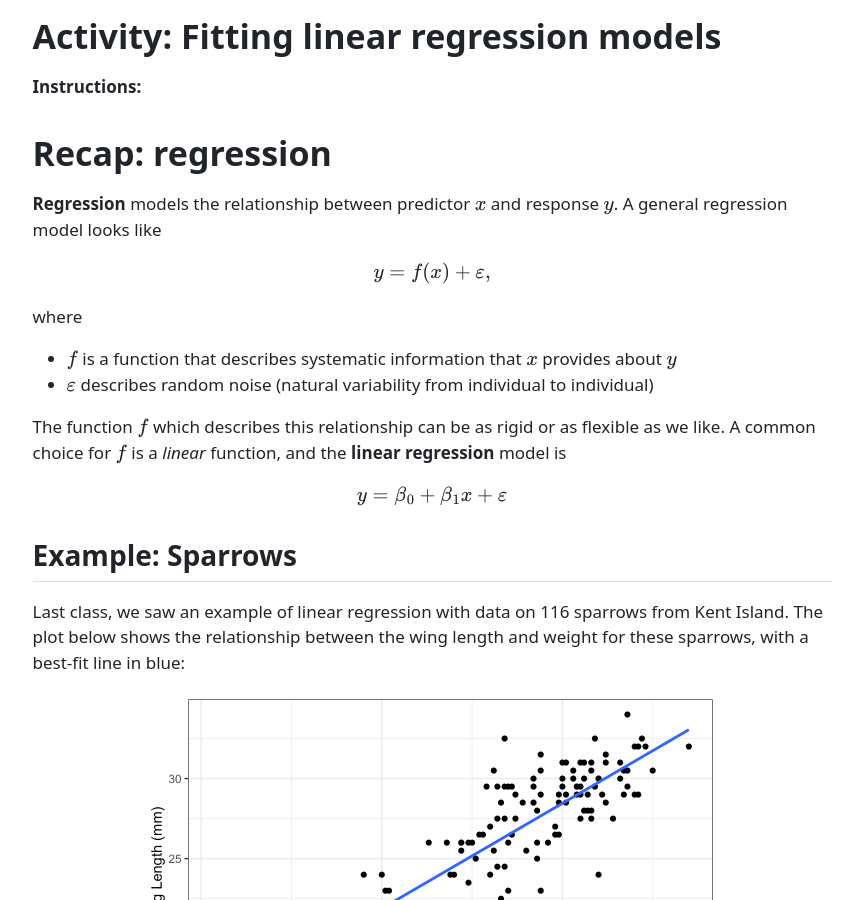
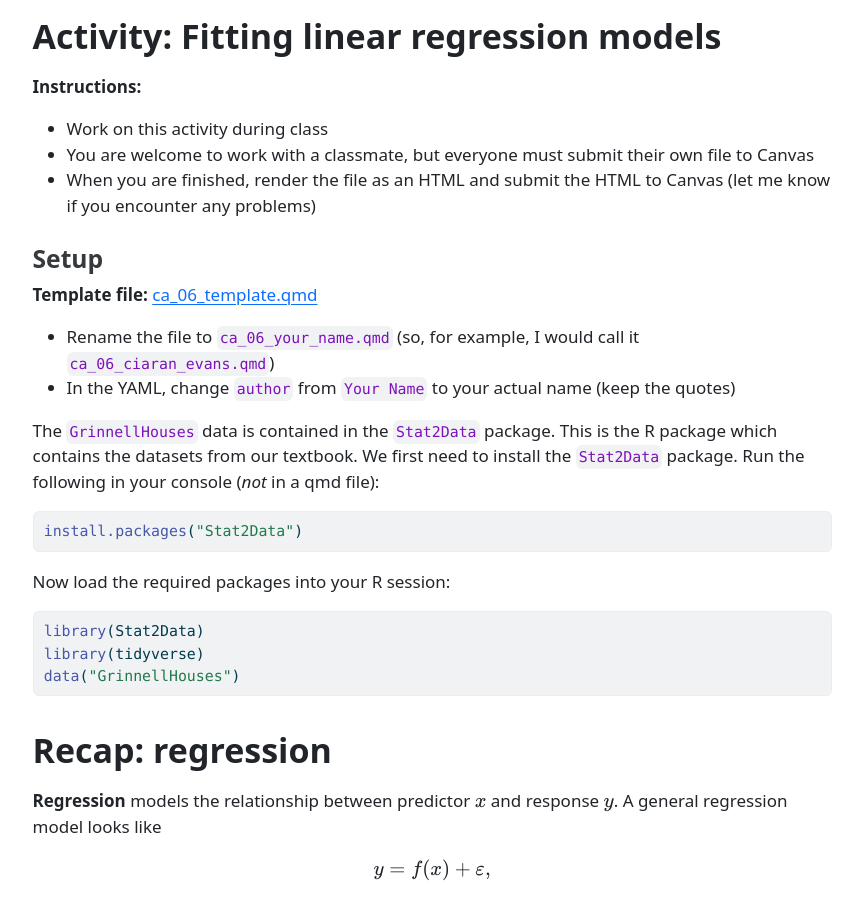
Before and after one commit to sta112-s26/sta112-s26.github.io, a Jekyll site: the page class_activities/ca_06.html, which Jekyll copies as it is, in a window 1280 px wide and 900 px high. Shown: the whole window, without its empty margins (208-1071 px from the left). Built offline with Jekyll 4.4.1, drawn with Linux system fonts in a browser that asks for light colours.

Commit message:
class 6 material

```diff
--- a/class_activities/ca_06.html
+++ b/class_activities/ca_06.html
@@ -129,6 +129,29 @@ window.Quarto = {
 
 
 <p><strong>Instructions:</strong></p>
+<ul>
+<li>Work on this activity during class</li>
+<li>You are welcome to work with a classmate, but everyone must submit their own file to Canvas</li>
+<li>When you are finished, render the file as an HTML and submit the HTML to Canvas (let me know if you encounter any problems)</li>
+</ul>
+<section id="setup" class="level3">
+<h3 class="anchored" data-anchor-id="setup">Setup</h3>
+<p><strong>Template file:</strong> <a href="https://sta112-s26.github.io/class_activities/ca_06_template.qmd">ca_06_template.qmd</a></p>
+<ul>
+<li>Rename the file to <code>ca_06_your_name.qmd</code> (so, for example, I would call it <code>ca_06_ciaran_evans.qmd</code>)</li>
+<li>In the YAML, change <code>author</code> from <code>Your Name</code> to your actual name (keep the quotes)</li>
+</ul>
+<p>The <code>GrinnellHouses</code> data is contained in the <code>Stat2Data</code> package. This is the R package which contains the datasets from our textbook. We first need to install the <code>Stat2Data</code> package. Run the following in your console (<em>not</em> in a qmd file):</p>
+<div class="cell">
+<div class="code-copy-outer-scaffold"><div class="sourceCode cell-code" id="cb1"><pre class="sourceCode r code-with-copy"><code class="sourceCode r"><span id="cb1-1"><a href="#cb1-1" aria-hidden="true" tabindex="-1"></a><span class="fu">install.packages</span>(<span class="st">"Stat2Data"</span>)</span></code></pre></div><button title="Copy to Clipboard" class="code-copy-button"><i class="bi"></i></button></div>
+</div>
+<p>Now load the required packages into your R session:</p>
+<div class="cell">
+<div class="code-copy-outer-scaffold"><div class="sourceCode cell-code" id="cb2"><pre class="sourceCode r code-with-copy"><code class="sourceCode r"><span id="cb2-1"><a href="#cb2-1" aria-hidden="true" tabindex="-1"></a><span class="fu">library</span>(Stat2Data)</span>
+<span id="cb2-2"><a href="#cb2-2" aria-hidden="true" tabindex="-1"></a><span class="fu">library</span>(tidyverse)</span>
+<span id="cb2-3"><a href="#cb2-3" aria-hidden="true" tabindex="-1"></a><span class="fu">data</span>(<span class="st">"GrinnellHouses"</span>)</span></code></pre></div><button title="Copy to Clipboard" class="code-copy-button"><i class="bi"></i></button></div>
+</div>
+</section>
 <section id="recap-regression" class="level1">
 <h1>Recap: regression</h1>
 <p><strong>Regression</strong> models the relationship between predictor <span class="math inline">\(x\)</span> and response <span class="math inline">\(y\)</span>. A general regression model looks like</p>
@@ -151,7 +174,7 @@ y = \beta_0 + \beta_1 x + \varepsilon
 <div class="cell-output-display">
 <div class="quarto-figure quarto-figure-center">
 <figure class="figure">
-<p><img src="ca_06_files/figure-html/unnamed-chunk-1-1.png" class="img-fluid quarto-figure quarto-figure-center figure-img" width="576"></p>
+<p><img src="ca_06_files/figure-html/unnamed-chunk-3-1.png" class="img-fluid quarto-figure quarto-figure-center figure-img" width="576"></p>
 </figure>
 </div>
 </div>
@@ -167,7 +190,7 @@ y = \beta_0 + \beta_1 x + \varepsilon
 <div class="cell-output-display">
 <div class="quarto-figure quarto-figure-center">
 <figure class="figure">
-<p><img src="ca_06_files/figure-html/unnamed-chunk-2-1.png" class="img-fluid quarto-figure quarto-figure-center figure-img" width="576"></p>
+<p><img src="ca_06_files/figure-html/unnamed-chunk-4-1.png" class="img-fluid quarto-figure quarto-figure-center figure-img" width="576"></p>
 </figure>
 </div>
 </div>
@@ -203,7 +226,7 @@ y = \beta_0 + \beta_1 x + \varepsilon
 <div class="cell-output-display">
 <div class="quarto-figure quarto-figure-center">
 <figure class="figure">
-<p><img src="ca_06_files/figure-html/unnamed-chunk-3-1.png" class="img-fluid quarto-figure quarto-figure-center figure-img" width="1152"></p>
+<p><img src="ca_06_files/figure-html/unnamed-chunk-5-1.png" class="img-fluid quarto-figure quarto-figure-center figure-img" width="1152"></p>
 </figure>
 </div>
 </div>
@@ -269,7 +292,7 @@ y = \beta_0 + \beta_1 x + \varepsilon
 <div class="cell-output-display">
 <div class="quarto-figure quarto-figure-center">
 <figure class="figure">
-<p><img src="ca_06_files/figure-html/unnamed-chunk-4-1.png" class="img-fluid quarto-figure quarto-figure-center figure-img" width="1152"></p>
+<p><img src="ca_06_files/figure-html/unnamed-chunk-6-1.png" class="img-fluid quarto-figure quarto-figure-center figure-img" width="1152"></p>
 </figure>
 </div>
 </div>
@@ -282,10 +305,10 @@ y = \beta_0 + \beta_1 x + \varepsilon
 <h2 class="anchored" data-anchor-id="fitting-the-model-in-r">Fitting the model in R</h2>
 <p>In R, we can fit a linear regression model using the <code>lm</code> function. Here is code that will fit the model for the Accord dataset. (The code loads the <code>AccordPrice</code> dataset first, which comes from the <code>Stat2Data</code> package, and then fits the model).</p>
 <div class="cell">
-<div class="code-copy-outer-scaffold"><div class="sourceCode cell-code" id="cb1"><pre class="sourceCode r code-with-copy"><code class="sourceCode r"><span id="cb1-1"><a href="#cb1-1" aria-hidden="true" tabindex="-1"></a><span class="fu">library</span>(Stat2Data)</span>
-<span id="cb1-2"><a href="#cb1-2" aria-hidden="true" tabindex="-1"></a><span class="fu">data</span>(<span class="st">"AccordPrice"</span>)</span>
-<span id="cb1-3"><a href="#cb1-3" aria-hidden="true" tabindex="-1"></a></span>
-<span id="cb1-4"><a href="#cb1-4" aria-hidden="true" tabindex="-1"></a><span class="fu">lm</span>(Price <span class="sc">~</span> Mileage, <span class="at">data =</span> AccordPrice)</span></code></pre></div><button title="Copy to Clipboard" class="code-copy-button"><i class="bi"></i></button></div>
+<div class="code-copy-outer-scaffold"><div class="sourceCode cell-code" id="cb3"><pre class="sourceCode r code-with-copy"><code class="sourceCode r"><span id="cb3-1"><a href="#cb3-1" aria-hidden="true" tabindex="-1"></a><span class="fu">library</span>(Stat2Data)</span>
+<span id="cb3-2"><a href="#cb3-2" aria-hidden="true" tabindex="-1"></a><span class="fu">data</span>(<span class="st">"AccordPrice"</span>)</span>
+<span id="cb3-3"><a href="#cb3-3" aria-hidden="true" tabindex="-1"></a></span>
+<span id="cb3-4"><a href="#cb3-4" aria-hidden="true" tabindex="-1"></a><span class="fu">lm</span>(Price <span class="sc">~</span> Mileage, <span class="at">data =</span> AccordPrice)</span></code></pre></div><button title="Copy to Clipboard" class="code-copy-button"><i class="bi"></i></button></div>
 <div class="cell-output cell-output-stdout">
 <pre><code>
 Call:
@@ -314,33 +337,34 @@ Coefficients:
 <h2 class="anchored" data-anchor-id="questions">Questions</h2>
 <p>Let’s begin by exploring the data and considering different regression lines. The code below plots the price and area of the Grinnell houses, and adds a line with an intercept of 85 and a slope of 100. It also reports the SSE for that line.</p>
 <div class="cell">
-<div class="code-copy-outer-scaffold"><div class="sourceCode cell-code" id="cb3"><pre class="sourceCode r code-with-copy"><code class="sourceCode r"><span id="cb3-1"><a href="#cb3-1" aria-hidden="true" tabindex="-1"></a><span class="fu">library</span>(Stat2Data)</span>
-<span id="cb3-2"><a href="#cb3-2" aria-hidden="true" tabindex="-1"></a><span class="fu">data</span>(<span class="st">"GrinnellHouses"</span>)</span>
-<span id="cb3-3"><a href="#cb3-3" aria-hidden="true" tabindex="-1"></a></span>
-<span id="cb3-4"><a href="#cb3-4" aria-hidden="true" tabindex="-1"></a><span class="co"># change values here!</span></span>
-<span id="cb3-5"><a href="#cb3-5" aria-hidden="true" tabindex="-1"></a>est_intercept <span class="ot">=</span> <span class="dv">85</span></span>
-<span id="cb3-6"><a href="#cb3-6" aria-hidden="true" tabindex="-1"></a>est_slope <span class="ot">=</span> <span class="dv">100</span></span>
-<span id="cb3-7"><a href="#cb3-7" aria-hidden="true" tabindex="-1"></a></span>
-<span id="cb3-8"><a href="#cb3-8" aria-hidden="true" tabindex="-1"></a><span class="co"># plot</span></span>
-<span id="cb3-9"><a href="#cb3-9" aria-hidden="true" tabindex="-1"></a>GrinnellHouses <span class="sc">|&gt;</span></span>
-<span id="cb3-10"><a href="#cb3-10" aria-hidden="true" tabindex="-1"></a>  <span class="fu">ggplot</span>(<span class="fu">aes</span>(<span class="at">x =</span> SquareFeet, <span class="at">y =</span> SalePrice)) <span class="sc">+</span></span>
-<span id="cb3-11"><a href="#cb3-11" aria-hidden="true" tabindex="-1"></a>  <span class="fu">geom_point</span>() <span class="sc">+</span></span>
-<span id="cb3-12"><a href="#cb3-12" aria-hidden="true" tabindex="-1"></a>  <span class="fu">geom_abline</span>(<span class="at">intercept =</span> est_intercept,</span>
-<span id="cb3-13"><a href="#cb3-13" aria-hidden="true" tabindex="-1"></a>              <span class="at">slope =</span> est_slope,</span>
-<span id="cb3-14"><a href="#cb3-14" aria-hidden="true" tabindex="-1"></a>              <span class="at">color =</span> <span class="st">"blue"</span>,</span>
-<span id="cb3-15"><a href="#cb3-15" aria-hidden="true" tabindex="-1"></a>              <span class="at">lwd =</span> <span class="fl">1.5</span>)</span></code></pre></div><button title="Copy to Clipboard" class="code-copy-button"><i class="bi"></i></button></div>
+<div class="code-copy-outer-scaffold"><div class="sourceCode cell-code" id="cb5"><pre class="sourceCode r code-with-copy"><code class="sourceCode r"><span id="cb5-1"><a href="#cb5-1" aria-hidden="true" tabindex="-1"></a><span class="fu">library</span>(Stat2Data)</span>
+<span id="cb5-2"><a href="#cb5-2" aria-hidden="true" tabindex="-1"></a><span class="fu">library</span>(tidyverse)</span>
+<span id="cb5-3"><a href="#cb5-3" aria-hidden="true" tabindex="-1"></a><span class="fu">data</span>(<span class="st">"GrinnellHouses"</span>)</span>
+<span id="cb5-4"><a href="#cb5-4" aria-hidden="true" tabindex="-1"></a></span>
+<span id="cb5-5"><a href="#cb5-5" aria-hidden="true" tabindex="-1"></a><span class="co"># change values here!</span></span>
+<span id="cb5-6"><a href="#cb5-6" aria-hidden="true" tabindex="-1"></a>est_intercept <span class="ot">=</span> <span class="dv">85</span></span>
+<span id="cb5-7"><a href="#cb5-7" aria-hidden="true" tabindex="-1"></a>est_slope <span class="ot">=</span> <span class="dv">100</span></span>
+<span id="cb5-8"><a href="#cb5-8" aria-hidden="true" tabindex="-1"></a></span>
+<span id="cb5-9"><a href="#cb5-9" aria-hidden="true" tabindex="-1"></a><span class="co"># plot</span></span>
+<span id="cb5-10"><a href="#cb5-10" aria-hidden="true" tabindex="-1"></a>GrinnellHouses <span class="sc">|&gt;</span></span>
+<span id="cb5-11"><a href="#cb5-11" aria-hidden="true" tabindex="-1"></a>  <span class="fu">ggplot</span>(<span class="fu">aes</span>(<span class="at">x =</span> SquareFeet, <span class="at">y =</span> SalePrice)) <span class="sc">+</span></span>
+<span id="cb5-12"><a href="#cb5-12" aria-hidden="true" tabindex="-1"></a>  <span class="fu">geom_point</span>() <span class="sc">+</span></span>
+<span id="cb5-13"><a href="#cb5-13" aria-hidden="true" tabindex="-1"></a>  <span class="fu">geom_abline</span>(<span class="at">intercept =</span> est_intercept,</span>
+<span id="cb5-14"><a href="#cb5-14" aria-hidden="true" tabindex="-1"></a>              <span class="at">slope =</span> est_slope,</span>
+<span id="cb5-15"><a href="#cb5-15" aria-hidden="true" tabindex="-1"></a>              <span class="at">color =</span> <span class="st">"blue"</span>,</span>
+<span id="cb5-16"><a href="#cb5-16" aria-hidden="true" tabindex="-1"></a>              <span class="at">lwd =</span> <span class="fl">1.5</span>)</span></code></pre></div><button title="Copy to Clipboard" class="code-copy-button"><i class="bi"></i></button></div>
 <div class="cell-output-display">
 <div>
 <figure class="figure">
-<p><img src="ca_06_files/figure-html/unnamed-chunk-6-1.png" class="img-fluid figure-img" width="672"></p>
+<p><img src="ca_06_files/figure-html/unnamed-chunk-8-1.png" class="img-fluid figure-img" width="672"></p>
 </figure>
 </div>
 </div>
-<div class="code-copy-outer-scaffold"><div class="sourceCode cell-code" id="cb4"><pre class="sourceCode r code-with-copy"><code class="sourceCode r"><span id="cb4-1"><a href="#cb4-1" aria-hidden="true" tabindex="-1"></a><span class="co"># calculate sum of squared residuals</span></span>
-<span id="cb4-2"><a href="#cb4-2" aria-hidden="true" tabindex="-1"></a>GrinnellHouses <span class="sc">|&gt;</span></span>
-<span id="cb4-3"><a href="#cb4-3" aria-hidden="true" tabindex="-1"></a>  <span class="fu">mutate</span>(<span class="at">prediction =</span> est_intercept <span class="sc">+</span> est_slope<span class="sc">*</span>SquareFeet,</span>
-<span id="cb4-4"><a href="#cb4-4" aria-hidden="true" tabindex="-1"></a>         <span class="at">residual =</span> SalePrice <span class="sc">-</span> prediction) <span class="sc">|&gt;</span></span>
-<span id="cb4-5"><a href="#cb4-5" aria-hidden="true" tabindex="-1"></a>  <span class="fu">summarize</span>(<span class="at">sum_sq_resid =</span> <span class="fu">sum</span>(residual<span class="sc">^</span><span class="dv">2</span>, <span class="at">na.rm=</span>T))</span></code></pre></div><button title="Copy to Clipboard" class="code-copy-button"><i class="bi"></i></button></div>
+<div class="code-copy-outer-scaffold"><div class="sourceCode cell-code" id="cb6"><pre class="sourceCode r code-with-copy"><code class="sourceCode r"><span id="cb6-1"><a href="#cb6-1" aria-hidden="true" tabindex="-1"></a><span class="co"># calculate sum of squared residuals</span></span>
+<span id="cb6-2"><a href="#cb6-2" aria-hidden="true" tabindex="-1"></a>GrinnellHouses <span class="sc">|&gt;</span></span>
+<span id="cb6-3"><a href="#cb6-3" aria-hidden="true" tabindex="-1"></a>  <span class="fu">mutate</span>(<span class="at">prediction =</span> est_intercept <span class="sc">+</span> est_slope<span class="sc">*</span>SquareFeet,</span>
+<span id="cb6-4"><a href="#cb6-4" aria-hidden="true" tabindex="-1"></a>         <span class="at">residual =</span> SalePrice <span class="sc">-</span> prediction) <span class="sc">|&gt;</span></span>
+<span id="cb6-5"><a href="#cb6-5" aria-hidden="true" tabindex="-1"></a>  <span class="fu">summarize</span>(<span class="at">sum_sq_resid =</span> <span class="fu">sum</span>(residual<span class="sc">^</span><span class="dv">2</span>, <span class="at">na.rm=</span>T))</span></code></pre></div><button title="Copy to Clipboard" class="code-copy-button"><i class="bi"></i></button></div>
 <div class="cell-output cell-output-stdout">
 <pre><code>  sum_sq_resid
 1 3.963218e+12</code></pre>
@@ -372,7 +396,7 @@ Coefficients:
 <div class="callout-body-container callout-body">
 <p>Run the following code:</p>
 <div class="cell">
-<div class="code-copy-outer-scaffold"><div class="sourceCode cell-code" id="cb6"><pre class="sourceCode r code-with-copy"><code class="sourceCode r"><span id="cb6-1"><a href="#cb6-1" aria-hidden="true" tabindex="-1"></a><span class="fu">lm</span>(SalePrice <span class="sc">~</span> SquareFeet, <span class="at">data =</span> GrinnellHouses)</span></code></pre></div><button title="Copy to Clipboard" class="code-copy-button"><i class="bi"></i></button></div>
+<div class="code-copy-outer-scaffold"><div class="sourceCode cell-code" id="cb8"><pre class="sourceCode r code-with-copy"><code class="sourceCode r"><span id="cb8-1"><a href="#cb8-1" aria-hidden="true" tabindex="-1"></a><span class="fu">lm</span>(SalePrice <span class="sc">~</span> SquareFeet, <span class="at">data =</span> GrinnellHouses)</span></code></pre></div><button title="Copy to Clipboard" class="code-copy-button"><i class="bi"></i></button></div>
 </div>
 <p>What are the estimated slope and intercept?</p>
 </div>
```
Also changed, not shown: _modules/week-03.md (+4 -3 lines), _modules/week-04.md (+3 -3 lines), _modules/week-05.md (+1 -1 lines), class_activities/ca_06.qmd (+26 -0 lines), class_activities/ca_06_template.qmd (added, +59 -0 lines), class_activities/ca_06_files/figure-html/unnamed-chunk-3-1.png, class_activities/ca_06_files/figure-html/unnamed-chunk-4-1.png, class_activities/ca_06_files/figure-html/unnamed-chunk-5-1.png (added), class_activities/ca_06_files/figure-html/unnamed-chunk-6-1.png, class_activities/ca_06_files/figure-html/unnamed-chunk-8-1.png (added).
